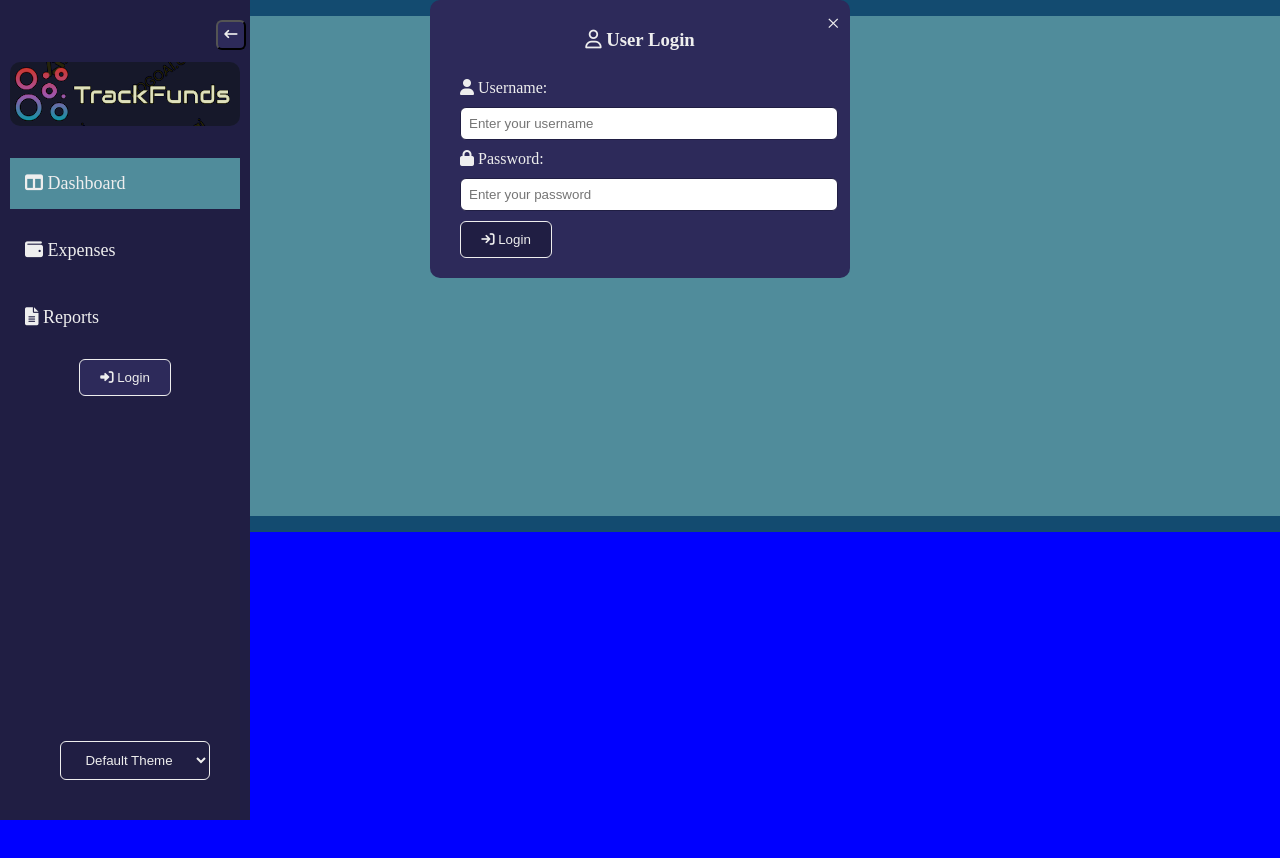
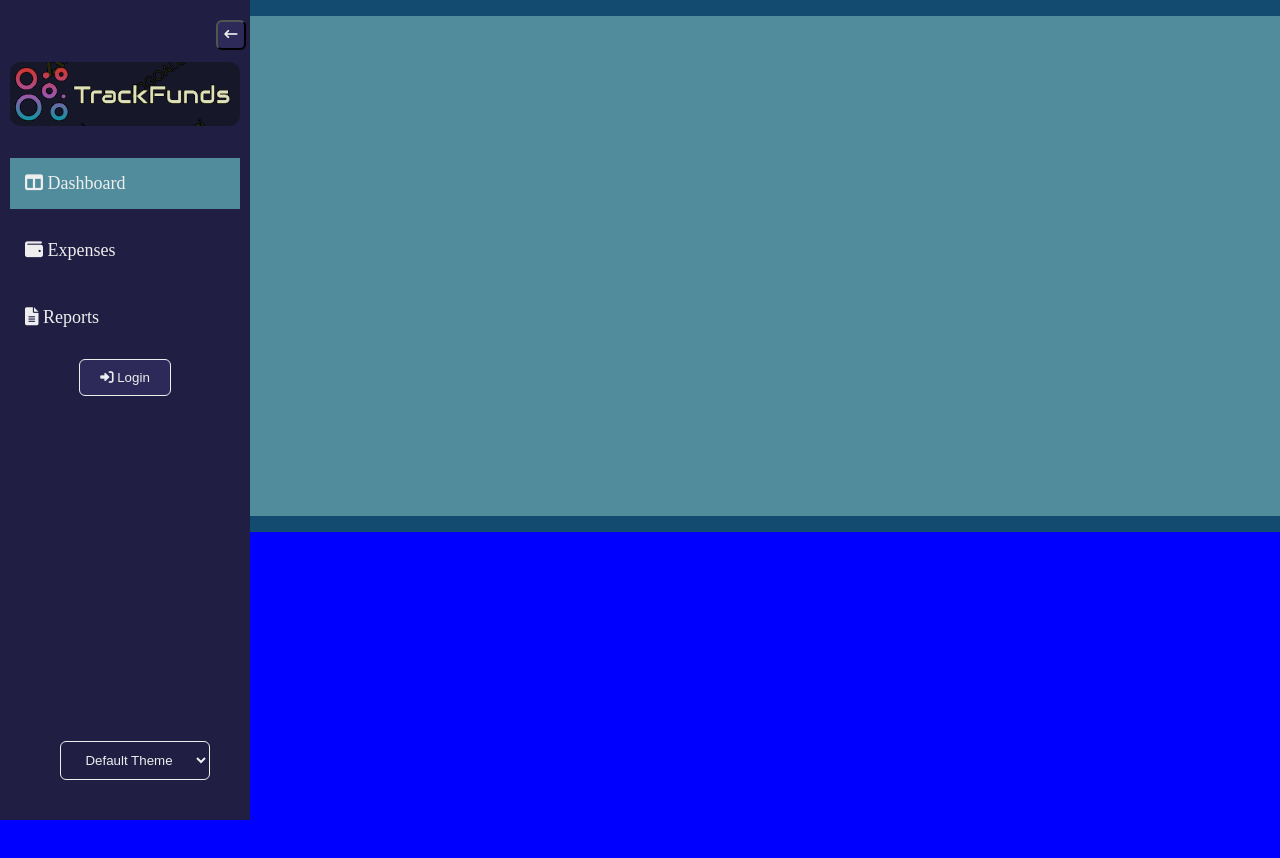
Before and after one commit to rohitghatal1/ExpenseTracker-React-TS, a React (Create React App) app: page / in a window 1280 px wide. Shown: the top 858 px of the page. Built offline with nearby package versions, Linux system fonts and the light colour scheme.

Commit message:
added use state to dynamically open and close login modal

```diff
--- a/src/CSS/navbar.css
+++ b/src/CSS/navbar.css
@@ -164,6 +164,7 @@
     cursor: pointer;
     transition: color 0.3s ease;
   }
+
   .settingUser .userAccount .loginModal .closeLoginBtn:hover{
     color: var(--secondary-hover);
   }
--- a/src/Components/Navbar.tsx
+++ b/src/Components/Navbar.tsx
@@ -14,6 +14,16 @@ interface NavbarProps {
 
 const Navbar: React.FC<NavbarProps> = ({ changeTheme, theme, toggleNavbar, isCollapsed }) => {
   const [activeLink, setActiveLink] = useState<string>("dashboard");
+
+  const [isLoginOpen, setIsLoginOpen] = useState<boolean>(false);
+
+  const openLoginModal = () => {
+    setIsLoginOpen(true);
+  }
+
+  const closeLoginModal = () => {
+    setIsLoginOpen(false);
+  }
 
   return (
     <aside className={`sidebar ${isCollapsed? 'collapsed' : ''}`}>
@@ -64,11 +74,11 @@ const Navbar: React.FC<NavbarProps> = ({ changeTheme, theme, toggleNavbar, isCol
 
         <div className="settingUser">
           <div className="userAccount">
-            <button className="loginBtn" title="Login"><i className="fa-solid fa-right-to-bracket"></i><label htmlFor=""> Login</label></button>
+            <button className="loginBtn" title="Login" onClick={openLoginModal}><i className="fa-solid fa-right-to-bracket"></i><label htmlFor=""> Login</label></button>
 
-            <div className="loginModal">
+            {isLoginOpen && <div className="loginModal">
               <h3><i className="fa-regular fa-user"></i> User Login</h3>
-              <span className="closeLoginBtn">&times;</span>
+              <span className="closeLoginBtn" onClick={closeLoginModal}>&times;</span>
               <form>
                 <label htmlFor="username"><i className="fas fa-user"></i> Username:</label>
                 <input type="text" name="uname" placeholder="Enter your username"/>
@@ -78,8 +88,9 @@ const Navbar: React.FC<NavbarProps> = ({ changeTheme, theme, toggleNavbar, isCol
 
                 <button type="submit" className="confrmLogin"><i className="fa-solid fa-arrow-right-to-bracket"></i> Login</button>
               </form>
-            </div>
+            </div>}
           </div>
+
           <div className="modeSwitch">
             <select value={theme} onChange={changeTheme}>
               <option value="" disabled>Select Theme</option>
```
